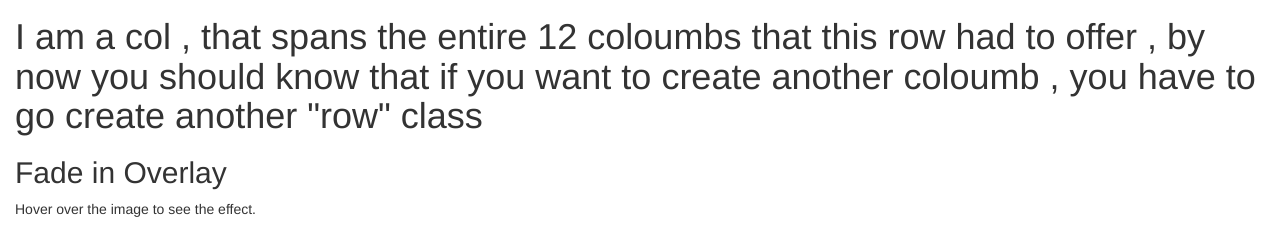
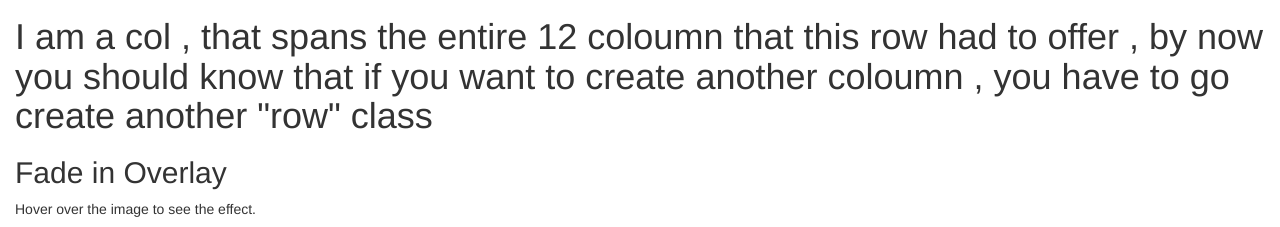
Before and after one commit to ingridlettrem/ingrid-website, a plain HTML site: page index.html in a window 1280 px wide. Shown: the part 95-322 px from the top of the page. Drawn offline with nearby package versions, Linux system fonts and the light colour scheme.

Commit message:
added navbar to 'about' page, minor changes to html

```diff
--- a/index.html
+++ b/index.html
@@ -15,7 +15,7 @@
     <script src="bootstrap-3.3.7-dist/js/bootstrap.js"></script>-->
 
   </head>
-  <body >
+  <body>
 
     <nav class="navbar navbar-default">
   <div class="container-fluid">
@@ -85,7 +85,7 @@
 
 <div class="row">
     <div class="col-md-12">
-        <h1>I am a col , that spans the entire 12 coloumbs that this row had to offer , by now you should know that if you want to create another coloumb , you have to go create another "row" class</h1>
+        <h1>I am a col , that spans the entire 12 coloumn that this row had to offer , by now you should know that if you want to create another coloumn , you have to go create another "row" class</h1>
         <h2>Fade in Overlay</h2>
         <p>Hover over the image to see the effect.</p>
 
```
Also changed, not shown: about.html (added).
